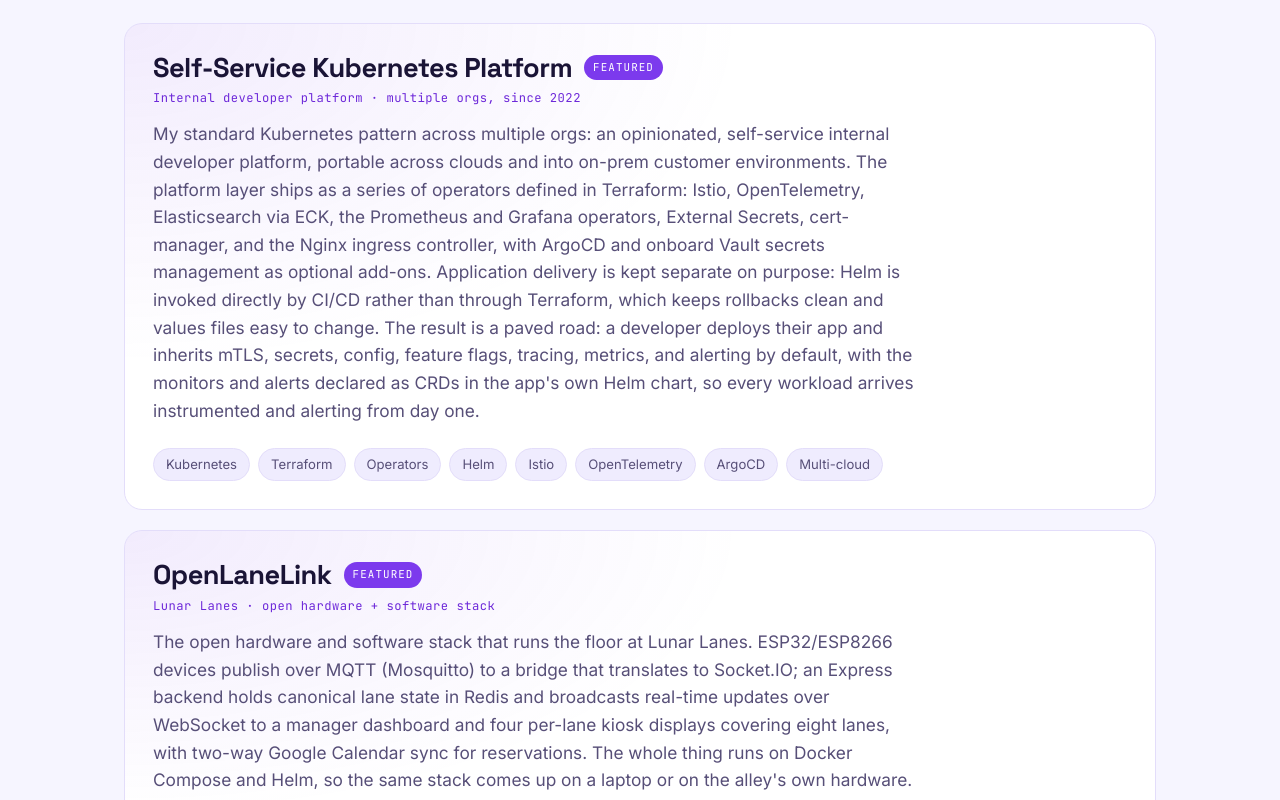
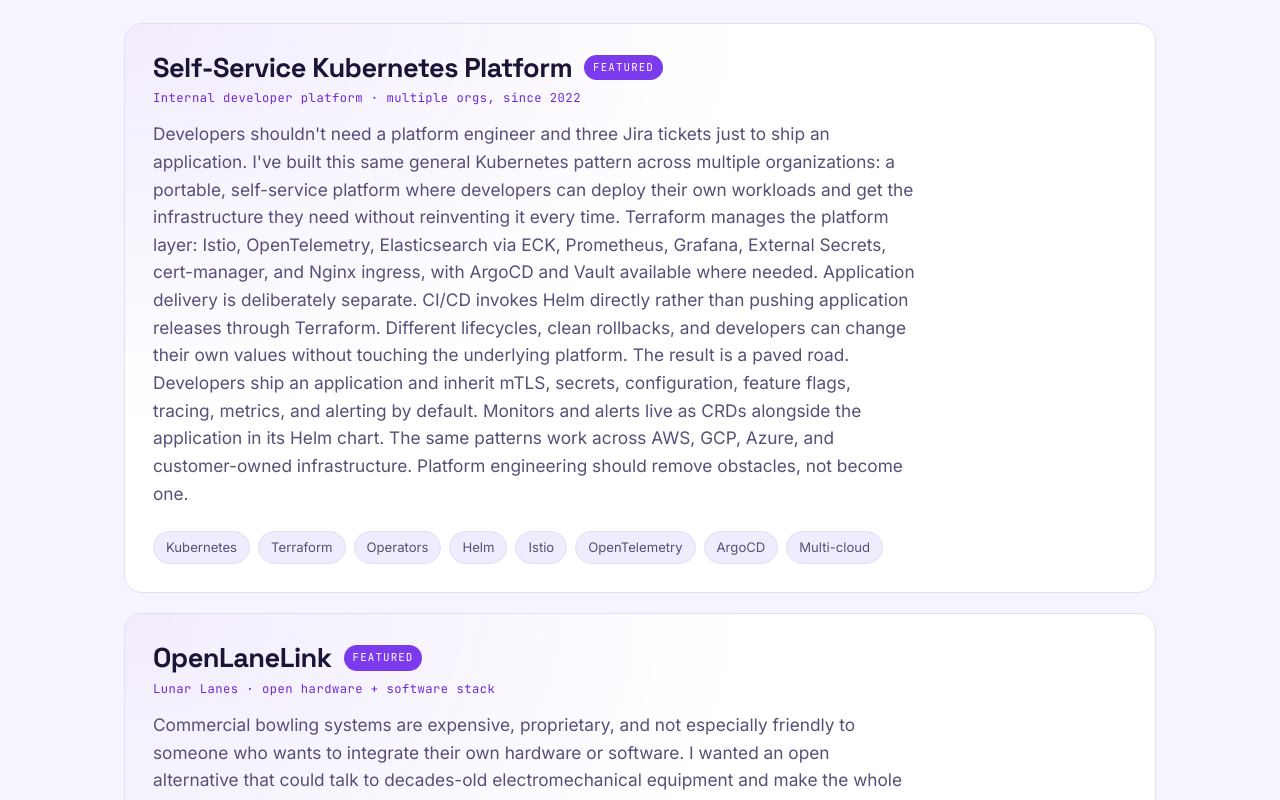
Before and after one commit to nicholas-a-hall/nicholas-a-hall.github.io, a React (Vite) app: page / in a window 1280 px wide. Shown: the part 5700-6500 px from the top of the page. Built offline with nearby package versions, Linux system fonts and the light colour scheme.

Commit message:
update project descriptions

```diff
--- a/src/data/content.js
+++ b/src/data/content.js
@@ -103,8 +103,13 @@
     title: 'Self-Service Kubernetes Platform',
     org: 'Internal developer platform · multiple orgs, since 2022',
     blurb:
-      "My standard Kubernetes pattern across multiple orgs: an opinionated, self-service internal developer platform, portable across clouds and into on-prem customer environments. The platform layer ships as a series of operators defined in Terraform: Istio, OpenTelemetry, Elasticsearch via ECK, the Prometheus and Grafana operators, External Secrets, cert-manager, and the Nginx ingress controller, with ArgoCD and onboard Vault secrets management as optional add-ons. Application delivery is kept separate on purpose: Helm is invoked directly by CI/CD rather than through Terraform, which keeps rollbacks clean and values files easy to change. The result is a paved road: a developer deploys their app and inherits mTLS, secrets, config, feature flags, tracing, metrics, and alerting by default, with the monitors and alerts declared as CRDs in the app's own Helm chart, so every workload arrives instrumented and alerting from day one.",
-    tags: ['Kubernetes', 'Terraform', 'Operators', 'Helm', 'Istio', 'OpenTelemetry', 'ArgoCD', 'Multi-cloud'],
+      "Developers shouldn't need a platform engineer and three Jira tickets just to ship an application. I've built this same general Kubernetes pattern across multiple organizations: a portable, self-service platform where developers can deploy their own workloads and get the infrastructure they need without reinventing it every time.\n\n" +
+      "Terraform manages the platform layer: Istio, OpenTelemetry, Elasticsearch via ECK, Prometheus, Grafana, External Secrets, cert-manager, and Nginx ingress, with ArgoCD and Vault available where needed. Application delivery is deliberately separate. CI/CD invokes Helm directly rather than pushing application releases through Terraform. Different lifecycles, clean rollbacks, and developers can change their own values without touching the underlying platform.\n\n" +
+      "The result is a paved road. Developers ship an application and inherit mTLS, secrets, configuration, feature flags, tracing, metrics, and alerting by default. Monitors and alerts live as CRDs alongside the application in its Helm chart. The same patterns work across AWS, GCP, Azure, and customer-owned infrastructure. Platform engineering should remove obstacles, not become one.",
+    tags: [
+      'Kubernetes', 'Terraform', 'Operators', 'Helm',
+      'Istio', 'OpenTelemetry', 'ArgoCD', 'Multi-cloud'
+    ],
     links: [],
     featured: true,
   },
@@ -112,11 +117,23 @@
     title: 'OpenLaneLink',
     org: 'Lunar Lanes · open hardware + software stack',
     blurb:
-      "The open hardware and software stack that runs the floor at Lunar Lanes. ESP32/ESP8266 devices publish over MQTT (Mosquitto) to a bridge that translates to Socket.IO; an Express backend holds canonical lane state in Redis and broadcasts real-time updates over WebSocket to a manager dashboard and four per-lane kiosk displays covering eight lanes, with two-way Google Calendar sync for reservations. The whole thing runs on Docker Compose and Helm, so the same stack comes up on a laptop or on the alley's own hardware.",
-    tags: ['ESP32', 'MQTT', 'Socket.IO', 'Redis', 'React', 'Helm', 'Real-time', 'IoT'],
-    links: [{ type: 'link', label: 'Technical Docs', url: 'https://nicholas-a-hall.github.io/openlanelink' }],
+      "Commercial bowling systems are expensive, proprietary, and not especially friendly to someone who wants to integrate their own hardware or software. I wanted an open alternative that could talk to decades-old electromechanical equipment and make the whole place observable.\n\n" +
+      "The working system connects ESP32/ESP8266 devices over MQTT (Mosquitto) to a bridge that translates events into Socket.IO. An Express backend manages canonical lane state in Redis and broadcasts live updates to a management dashboard and four kiosk displays serving eight lanes. Reservations sync with Google Calendar in both directions. The stack runs through Docker Compose or Helm, whether it's on my laptop or the alley's hardware.\n\n" +
+      "The next architectural step is pushing more responsibility out to the lanes themselves: per-lane compute and state machines, replaceable ESP32 controllers, ESP-NOW with RS-485 fallback, and failure domains small enough that one bad lane doesn't take down the rest. The goal is simple: operators should be able to recover from weird equipment states quickly, without needing the person who wrote the software. It's the same reliability thinking I use in cloud platforms, just attached to bowling machines.",
+    tags: [
+      'ESP32', 'MQTT', 'Socket.IO', 'Redis',
+      'React', 'Helm', 'Real-time', 'IoT'
+    ],
+    links: [
+      {
+        type: 'link',
+        label: 'Technical Docs',
+        url: 'https://nicholas-a-hall.github.io/openlanelink'
+      }
+    ],
     featured: true,
   },
+
   {
     title: 'Lunar Lanes',
     org: 'Owner & Lead Engineer',
@@ -166,11 +183,16 @@
     links: [],
   },
   {
-    title: 'SOC 2 Certification',
-    org: 'Growth Protocol, Graylog',
+    title: 'SOC 2 Engineering & Audit Readiness',
+    org: 'Growth Protocol · Graylog',
     blurb:
-      'Led the engineering side of SOC 2 at an early-stage startup: Type 1 in under three months at GP. Type 2 at Graylog. The first-time Type 1 audit was slated to take three days at Growth Protocol; auditors finished in an afternoon. Implemented technical controls across the full surface (access, change management, active security monitoring) in Vanta, with hands-on remediation across cloud infra. One example: standing up cloud intrusion-detection alerting end-to-end for continuous-monitoring, wired into the pipeline rather than checked off on paper. SOC 2 is the gate that blocks enterprise sales, and at a small company it usually eats months. Hitting both fast and clean on a first audit is the differentiator.',
-    tags: ['SOC 2', 'Vanta', 'Security', 'Compliance', 'Cloud IDS'],
+      "I've taken two engineering organizations through SOC 2 work: Type I at Growth Protocol and Type II at Graylog. Different companies, different environments, same basic problem: turning security and compliance requirements into controls that actually work in production.\n\n" +
+      "At Growth Protocol, I owned the technical implementation for SOC 2 Type I, getting the company audit-ready in under three months. The auditors had reserved three days for the first audit and finished in an afternoon. I implemented controls across access management, change management, security monitoring, and cloud infrastructure, using Vanta to organize evidence and track remediation. That included building cloud intrusion-detection alerting into the operational workflow instead of treating monitoring as an audit checkbox.\n\n" +
+      "At Graylog, I helped take the cloud platform through SOC 2 Type II as part of building and launching Graylog Cloud. Compliance matters because enterprise customers need to trust the platform before they'll put their data on it. My approach is to build those requirements into the infrastructure and delivery process from the start, rather than scramble to bolt them on when an auditor shows up.",
+    tags: [
+      'SOC 2', 'Type I', 'Type II', 'Vanta',
+      'Security', 'Compliance', 'Cloud IDS'
+    ],
     links: [],
   },
   {
```
